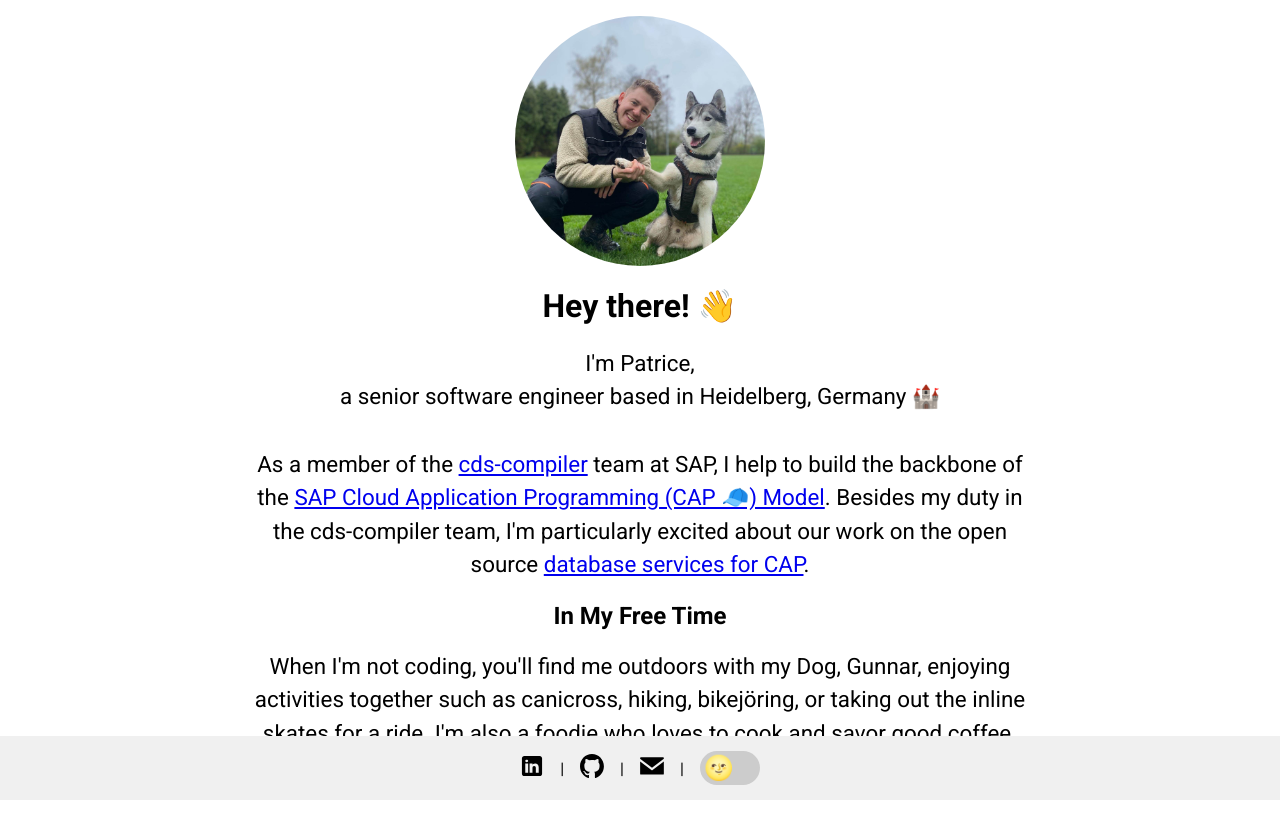
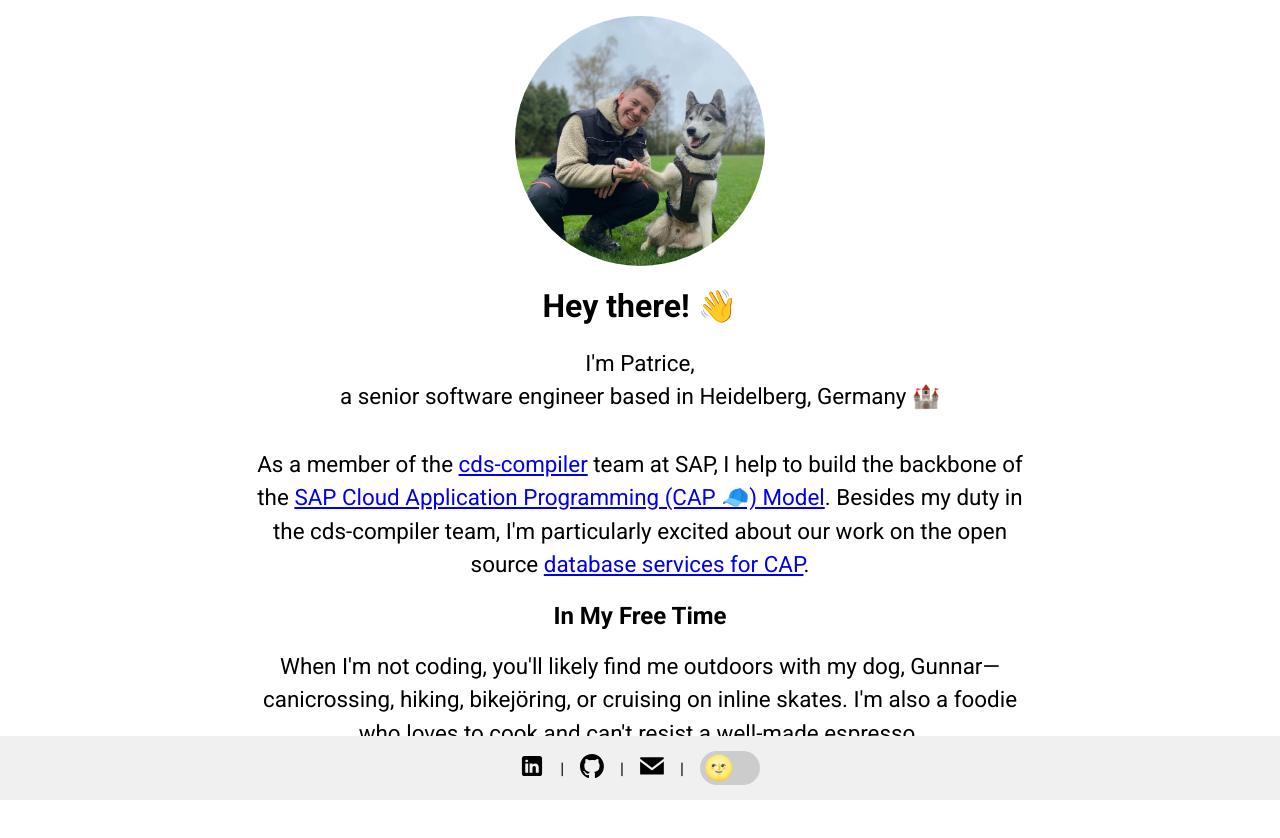
Before and after one commit to patricebender/patrice-codes, a Vue app: page / in a window 1280 px wide. Shown: the top 838 px of the page. Built offline with nearby package versions, Linux system fonts and the light colour scheme.

Commit message:
update descr

```diff
--- a/src/App.vue
+++ b/src/App.vue
@@ -39,10 +39,7 @@
       </p>
       <h2>In My Free Time</h2>
       <p class="introduction">
-        When I'm not coding, you'll find me outdoors with my Dog, Gunnar, enjoying activities together such as
-        canicross, hiking,
-        bikejöring, or taking out the inline skates for a ride. I'm also a foodie who loves to cook and savor good
-        coffee.
+        When I'm not coding, you'll likely find me outdoors with my dog, Gunnar—canicrossing, hiking, bikejöring, or cruising on inline skates. I'm also a foodie who loves to cook and can't resist a well-made espresso.
       </p>
       <br>
       <p class="introduction">
```
